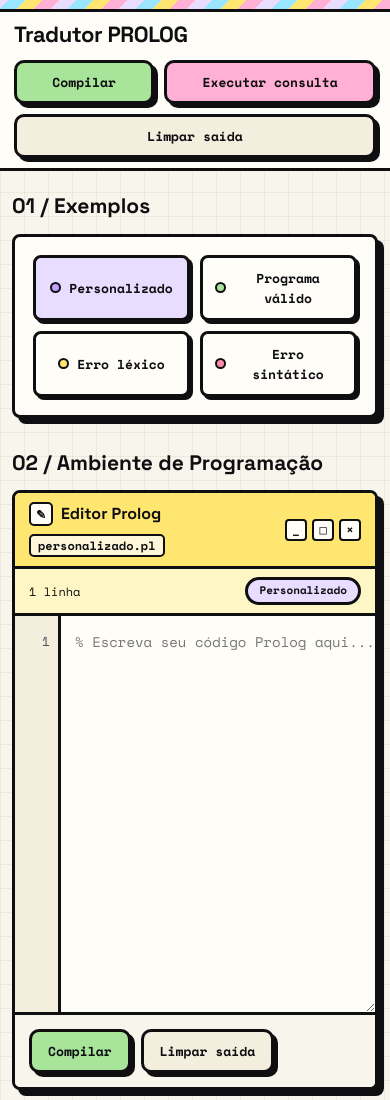
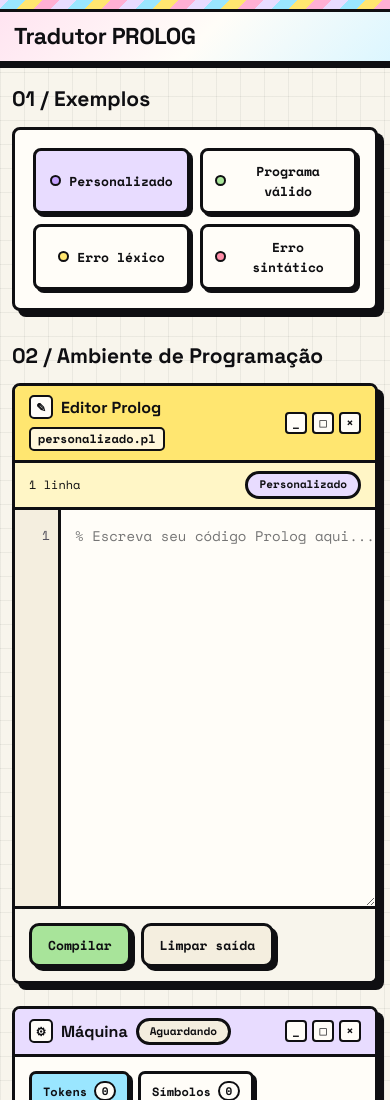
Before and after one commit to ceciliaseoud/Tradutor-PROLOG, a plain HTML site: page index.html in a window 390 px wide. Shown: the top 1100 px of the page. Drawn offline with nearby package versions, Linux system fonts and the light colour scheme.

Commit message:
refactor: substituir barra superior por hero simples fixo no topo

```diff
--- a/app.js
+++ b/app.js
@@ -312,11 +312,8 @@
   });
 
   $('btnCompilar').addEventListener('click', compilar);
-  $('topCompilar').addEventListener('click', compilar);
   $('btnExecutar').addEventListener('click', executarConsulta);
-  $('topExecutar').addEventListener('click', executarConsulta);
   $('btnLimpar').addEventListener('click', limparSaida);
-  $('topLimpar').addEventListener('click', limparSaida);
 
   $('editorCodigo').addEventListener('input', aoEditar);
   $('editorCodigo').addEventListener('scroll', () => {
--- a/index.html
+++ b/index.html
@@ -14,15 +14,11 @@
 
   <div class="retro-ribbon" aria-hidden="true"></div>
 
-  <header class="top" aria-label="Barra principal do tradutor">
-    <h1 id="titulo-principal" class="top-title">Tradutor PROLOG</h1>
-
-    <div class="top-actions">
-      <button id="topCompilar" type="button" class="b verde">Compilar</button>
-      <button id="topExecutar" type="button" class="b rosa">Executar consulta</button>
-      <button id="topLimpar" type="button" class="b creme">Limpar saída</button>
+  <section class="hero-top" aria-labelledby="titulo-principal">
+    <div class="hero-top-inner">
+      <h1 id="titulo-principal" class="hero-title">Tradutor PROLOG</h1>
     </div>
-  </header>
+  </section>
 
   <main>
     <section aria-labelledby="sec-exemplos">
--- a/style.css
+++ b/style.css
@@ -127,32 +127,27 @@ small,
   border-top: 3px solid var(--preto);
 }
 
-/* Barra superior fixa (estilo Trabalho de AD + barra de navegador retrô) */
-.top {
-  display: flex;
-  justify-content: space-between;
-  align-items: center;
-  gap: 14px;
-  padding: 10px 24px;
-  background: var(--papel);
-  border-bottom: 3px solid var(--preto);
+/* Hero simples fixo no topo */
+.hero-top {
   position: sticky;
   top: 0;
   z-index: 10;
-  flex-wrap: wrap;
+  background: linear-gradient(135deg, var(--rosaC) 0%, var(--papel) 52%, var(--cianoC) 100%);
+  border-bottom: 3px solid var(--preto);
+  box-shadow: 0 4px 0 var(--preto);
 }
 
-.top-title {
+.hero-top-inner {
+  max-width: 1240px;
+  margin: 0 auto;
+  padding: 14px 20px;
+}
+
+.hero-title {
   margin: 0;
-  font-size: 26px;
+  font-size: 32px;
   line-height: 1.1;
   letter-spacing: -0.02em;
-}
-
-.top-actions {
-  display: flex;
-  gap: 10px;
-  flex-wrap: wrap;
 }
 
 main {
@@ -832,8 +827,8 @@ tbody tr.row-err {
     grid-template-columns: 1fr;
   }
 
-  .top-title {
-    font-size: 22px;
+  .hero-title {
+    font-size: 26px;
   }
 
   .editor-shell,
@@ -842,25 +837,17 @@ tbody tr.row-err {
   }
 }
 
-@media (max-width: 720px) {
-  .top {
-    position: static;
-    padding: 10px 14px;
+@media (max-width: 600px) {
+  .hero-top-inner {
+    padding: 12px 14px;
   }
-}
 
-@media (max-width: 600px) {
+  .hero-title {
+    font-size: 23px;
+  }
+
   main {
     padding: 16px 12px 44px;
-  }
-
-  .top-actions {
-    width: 100%;
-  }
-
-  .top-actions .b {
-    flex: 1 1 auto;
-    text-align: center;
   }
 
   .consulta-row {
```
